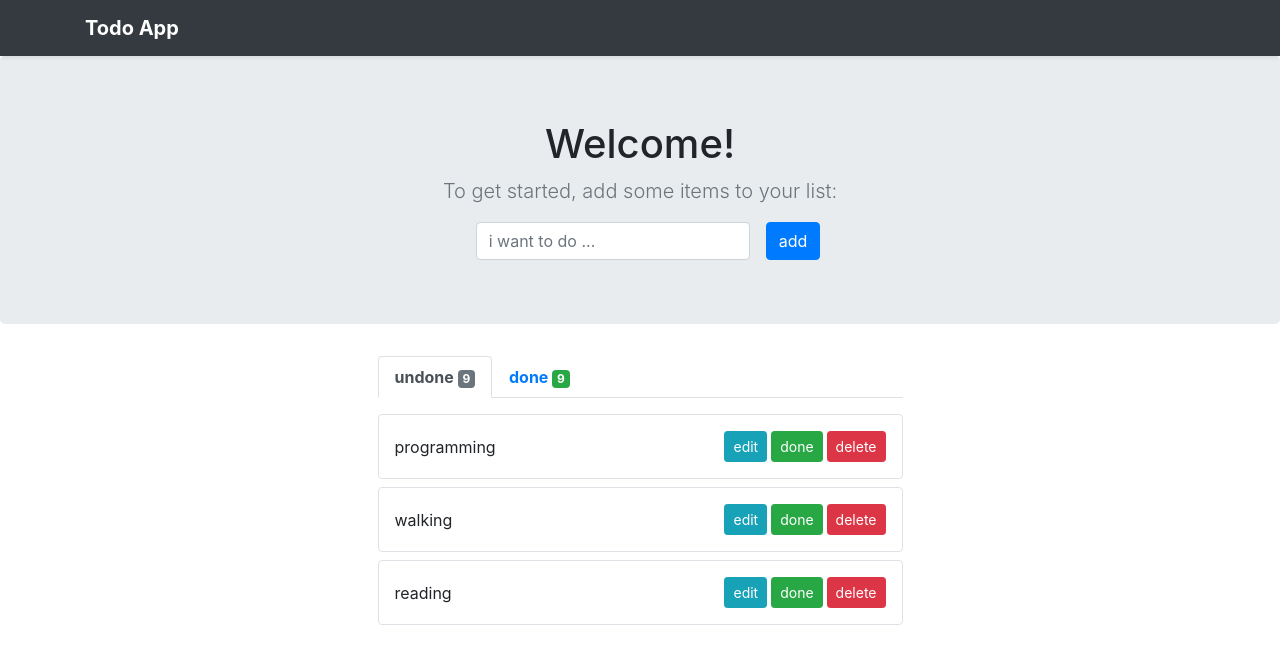
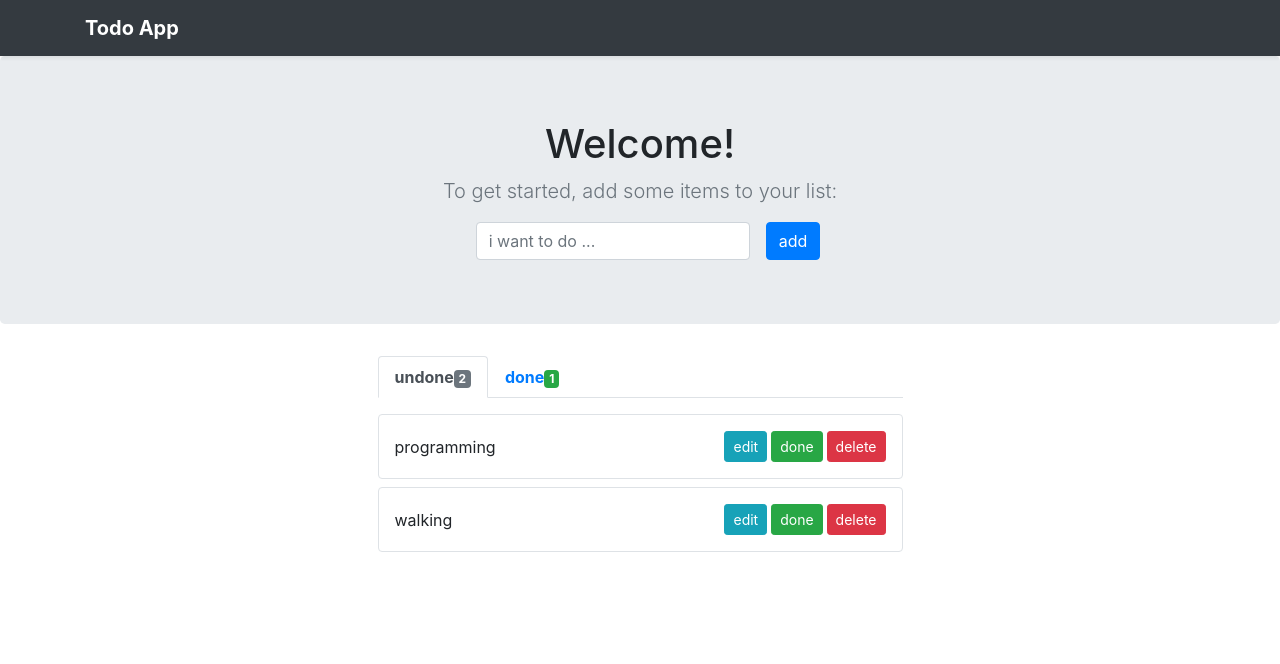
Before and after one commit to fezebr/ToDoList, a React (Create React App) app: page / in a window 1280 px wide. Shown: the top 664 px of the page. Built offline with nearby package versions, Linux system fonts and the light colour scheme.

Commit message:
active don status and done button

```diff
--- a/src/App.js
+++ b/src/App.js
@@ -9,10 +9,13 @@ function App() {
   const [todo, setTodo] = useState([
     { titel: "programming", id: 21, editeStatus: false, doneStatus: false },
     { titel: "walking", id: 61, editeStatus: false, doneStatus: false },
-    { titel: "reading", id: 31, editeStatus: false, doneStatus: false },
+    { titel: "reading", id: 31, editeStatus: false, doneStatus: true },
 
   ]);
   const [task, setTask] = useState("");
+  const [done, setDone] = useState(false);
+  console.log(done)
+
 
   ///// add delete edit done
   /////delete
@@ -28,8 +31,8 @@ function App() {
     const newtodo = {
       titel: task,
       id: Math.floor(Math.random() * 1000),
-      EditeState: false,
-      DoneStatus: false,
+      editeState: false,
+      doneStatus: false,
     }
     dupTodo.push(newtodo);
     setTodo(dupTodo);
@@ -60,6 +63,16 @@ function App() {
     setTodo(dupTodo)
     console.log(todo)
   }
+////done
+const handelDoneTask = (id) =>{
+  const dupTodo = [...todo];/// duplicate todo state
+  const todoIndex = dupTodo.findIndex(item => item.id === id);
+  dupTodo[todoIndex].doneStatus = true
+  setTodo(dupTodo)
+
+}
+/////
+
   return (
 
     <SimpleContext.Provider
@@ -71,6 +84,9 @@ function App() {
         task,
         edited: handelEditeStatus,
         changed:handelChangeTask,
+        done,setDone,
+        Done:handelDoneTask
+
       }}
     >
       <Header />
--- a/src/components/Todo/ManageTodos.jsx
+++ b/src/components/Todo/ManageTodos.jsx
@@ -3,25 +3,43 @@ import Todo from './Todo';
 import SimpleContext from './../../context/SimpleContext';
 const ManageTodos = () => {
      const context = useContext(SimpleContext);
-     const { todo } = context
+     const { todo, done, setDone } = context
+     const filterTodo = todo.filter(item => item.doneStatus == done)
      return (
           <div className="todosList">
                <div className="container">
                     <div className="d-flex flex-column align-items-center ">
                          <nav className="col-6 mb-3">
                               <div className="nav nav-tabs" id="nav-tab" role="tablist">
-                                   <a className="nav-item nav-link active font-weight-bold" id="nav-home-tab">undone <span className="badge badge-secondary">9</span></a>
-                                   <a className="nav-item nav-link font-weight-bold" id="nav-profile-tab">done <span className="badge badge-success">9</span></a>
+                                   <a className={`nav-item nav-link  font-weight-bold ${!done ? 'active' : null}`}
+                                        id="nav-home-tab"
+                                        onClick={() => setDone(false)}
+                                   >
+                                        undone
+                                          <span className="badge badge-secondary">
+                                             {todo.filter(item => item.doneStatus == false).length}
+                                        </span>
+                                   </a>
+                                   <a className={`nav-item nav-link  font-weight-bold ${done ? 'active' : null}`}
+                                        id="nav-profile-tab"
+                                        onClick={() => setDone(true)}
+                                   >
+                                        done
+                                         <span className="badge badge-success">
+                                             {todo.filter(item => item.doneStatus == true).length}
+
+                                        </span></a>
                               </div>
                          </nav>
-                         {todo.map(item => (
+                         {filterTodo.map(item => (
                               <Todo
                                    key={item.id}
                                    titel={item.titel}
                                    editeStatus={item.editeStatus}
                                    deleted={() => context.deleted(item.id)}
                                    edited={() => context.edited(item.id)}
-                                   changed={(event) => context.changed(item.id,event)}
+                                   changed={(event) => context.changed(item.id, event)}
+                                   Done={() => context.Done(item.id)}
 
                               />
                          ))}
--- a/src/components/Todo/Todo.jsx
+++ b/src/components/Todo/Todo.jsx
@@ -1,6 +1,6 @@
 import React from 'react';
 
-const Todo = ({ titel, deleted,edited,editeStatus,changed}) => {
+const Todo = ({ titel, deleted,edited,editeStatus,changed,Done}) => {
      let input = null
      if(editeStatus){
           input = <input
@@ -22,7 +22,7 @@ const Todo = ({ titel, deleted,edited,editeStatus,changed}) => {
 
                     <div>
                          <button type="button" className="btn btn-info btn-sm" onClick={edited}>edit</button>
-                         <button type="button" className="btn btn-success btn-sm ml-1">done</button>
+                         <button type="button" className="btn btn-success btn-sm ml-1"onClick ={Done}>done</button>
                          <button type="button" className="btn btn-danger btn-sm ml-1" onClick={deleted}>delete</button>
 
                     </div>
```
Also changed, not shown: public/manifest.json (deleted), 1 other file (tests, documents, lock files or other folders).
